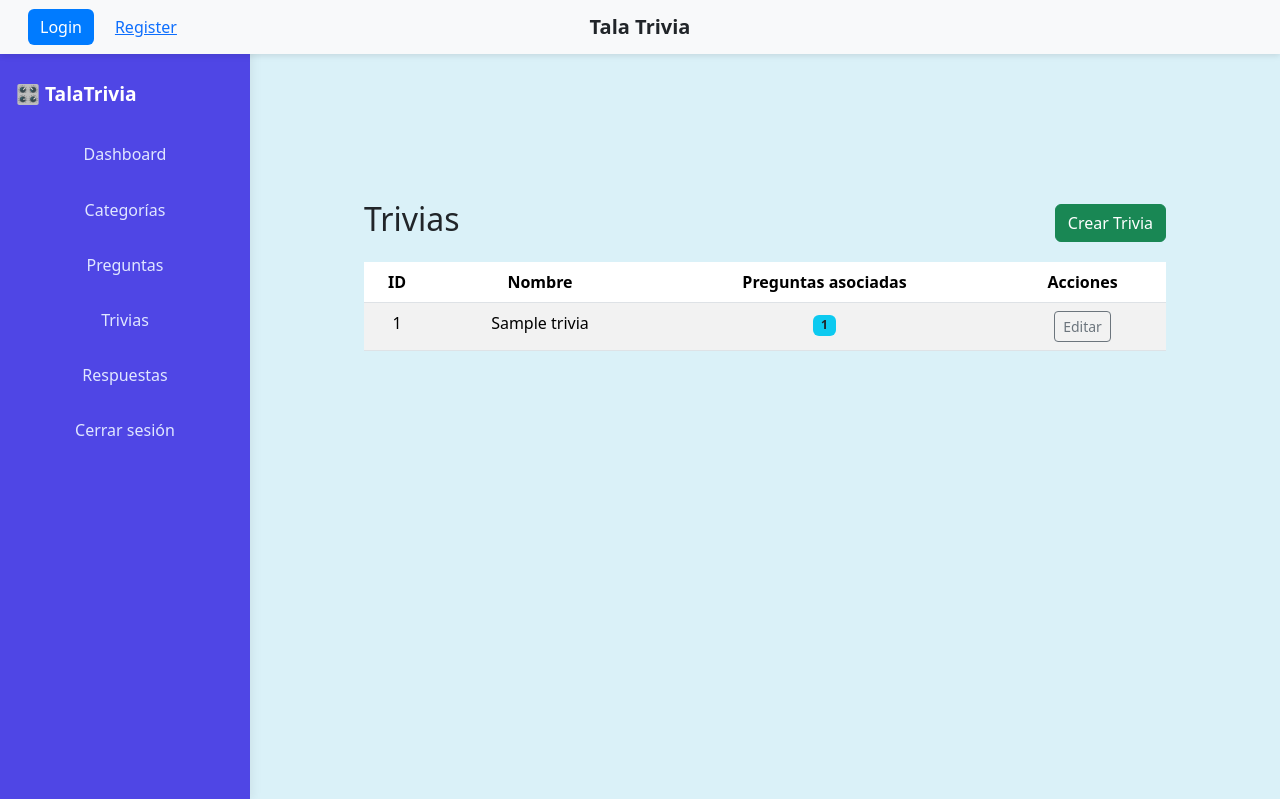
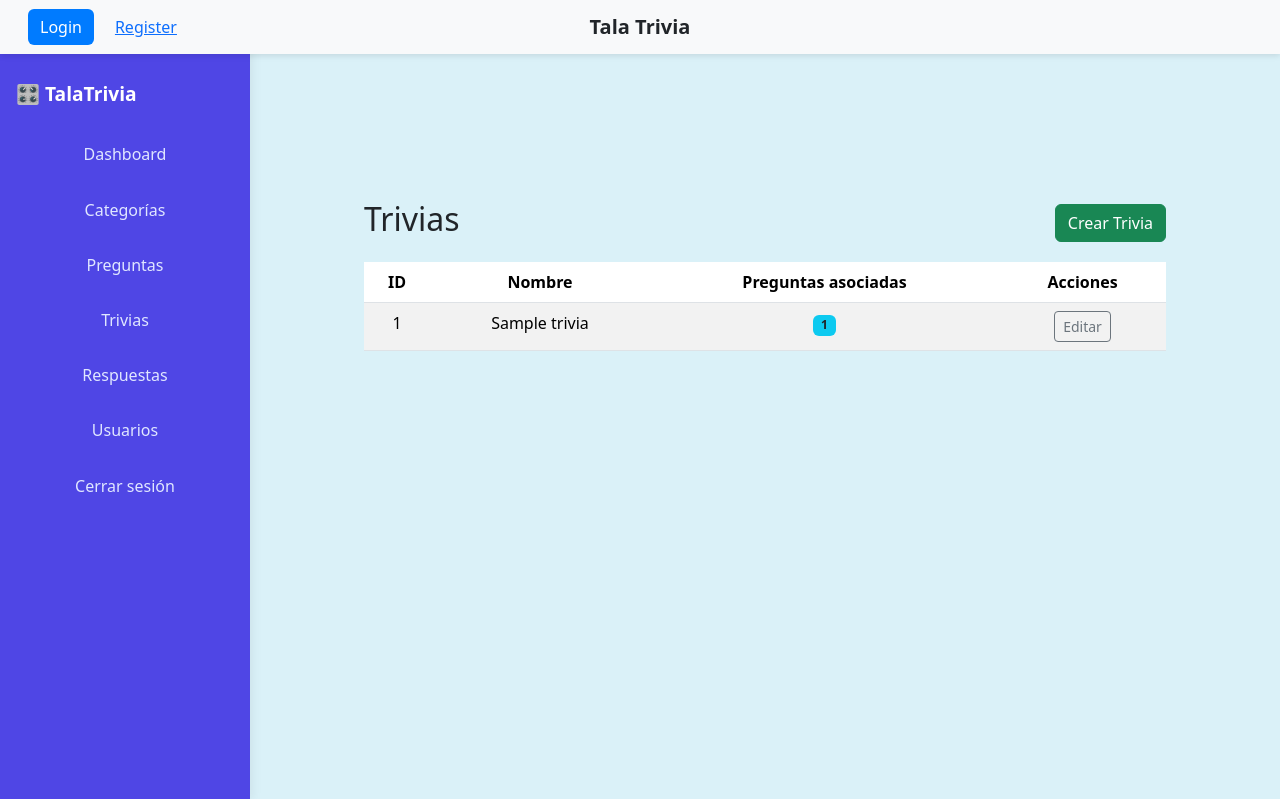
Before and after one commit to marceloVO/TalaTrivia, a Symfony app: template skeleton/templates/admin/trivias.html.twig in a window 1280 px wide. Shown: the top 799 px of the page. Run offline with Twig, Linux system fonts and the light colour scheme; the template is opened without the code that fills it: most values are stand-ins (such as "Sample title", 1, 10 or a date in 2020); some libraries are stand-ins or nearby versions.

Commit message:
Ajustes talaTrivia v1.2

```diff
--- a/skeleton/templates/admin/base_admin.html.twig
+++ b/skeleton/templates/admin/base_admin.html.twig
@@ -56,6 +56,7 @@
         <li><a href="{{ path('questions_list')}}">Preguntas</a></li>
         <li><a href="{{ path('trivia_list')}}">Trivias</a></li>
         <li><a href="{{ path('answer_list')}}">Respuestas</a></li>
+        <li><a href="{{ path('user_list')}}">Usuarios</a></li>
         <li><a href="{{ path('app_logout') }}">Cerrar sesión</a></li>
       </ul>
     </nav>
```
